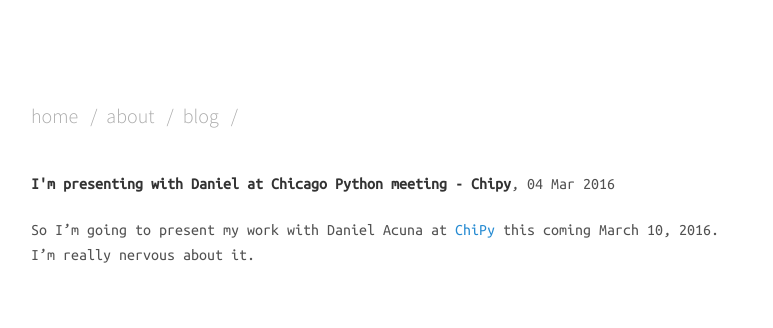
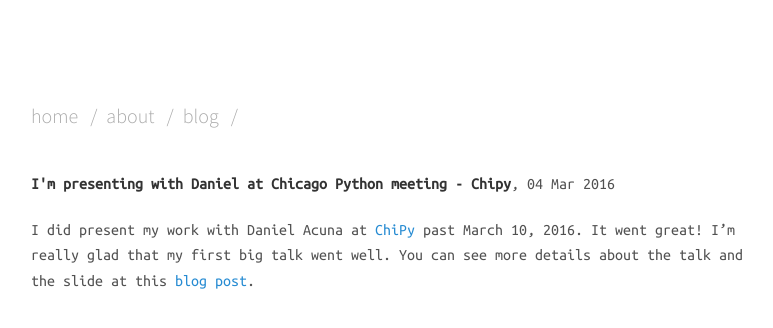
Before and after one commit to titipata/titipata.github.io, a Jekyll site: the page built from _posts/2016-03-04-chipy-march.md, in a window 1280 px wide. Shown: the top 328 px of the page, without its empty margins (249-1022 px from the left). Built offline with Jekyll 4.4.1, drawn with Linux system fonts in a browser that asks for light colours; nearby versions of some CDN libraries.

Commit message:
Modify ChiPy post

```diff
--- a/_posts/2016-03-04-chipy-march.md
+++ b/_posts/2016-03-04-chipy-march.md
@@ -3,5 +3,6 @@ title: I'm presenting with Daniel at Chicago Python meeting - Chipy
 ---
 
 
-So I'm going to present my work with Daniel Acuna at [ChiPy](http://www.chipy.org/)
-this coming March 10, 2016. I'm really nervous about it.
+I did present my work with Daniel Acuna at [ChiPy](http://www.chipy.org/)
+past March 10, 2016. It went great! I'm really glad that my first big talk went well.
+You can see more details about the talk and the slide at this [blog post](http://kordinglab.com/2016/03/11/chipy_presentation.html).
```
